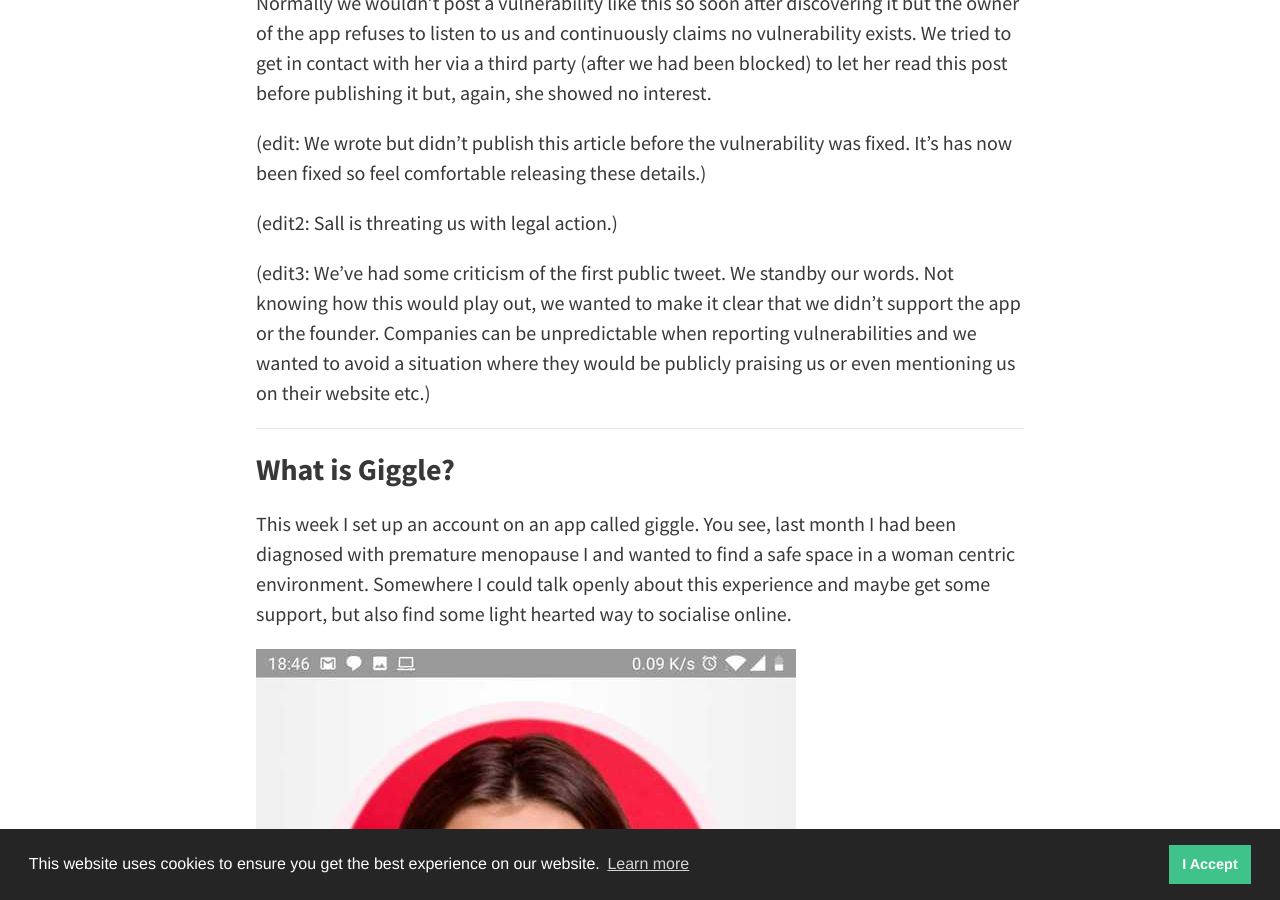
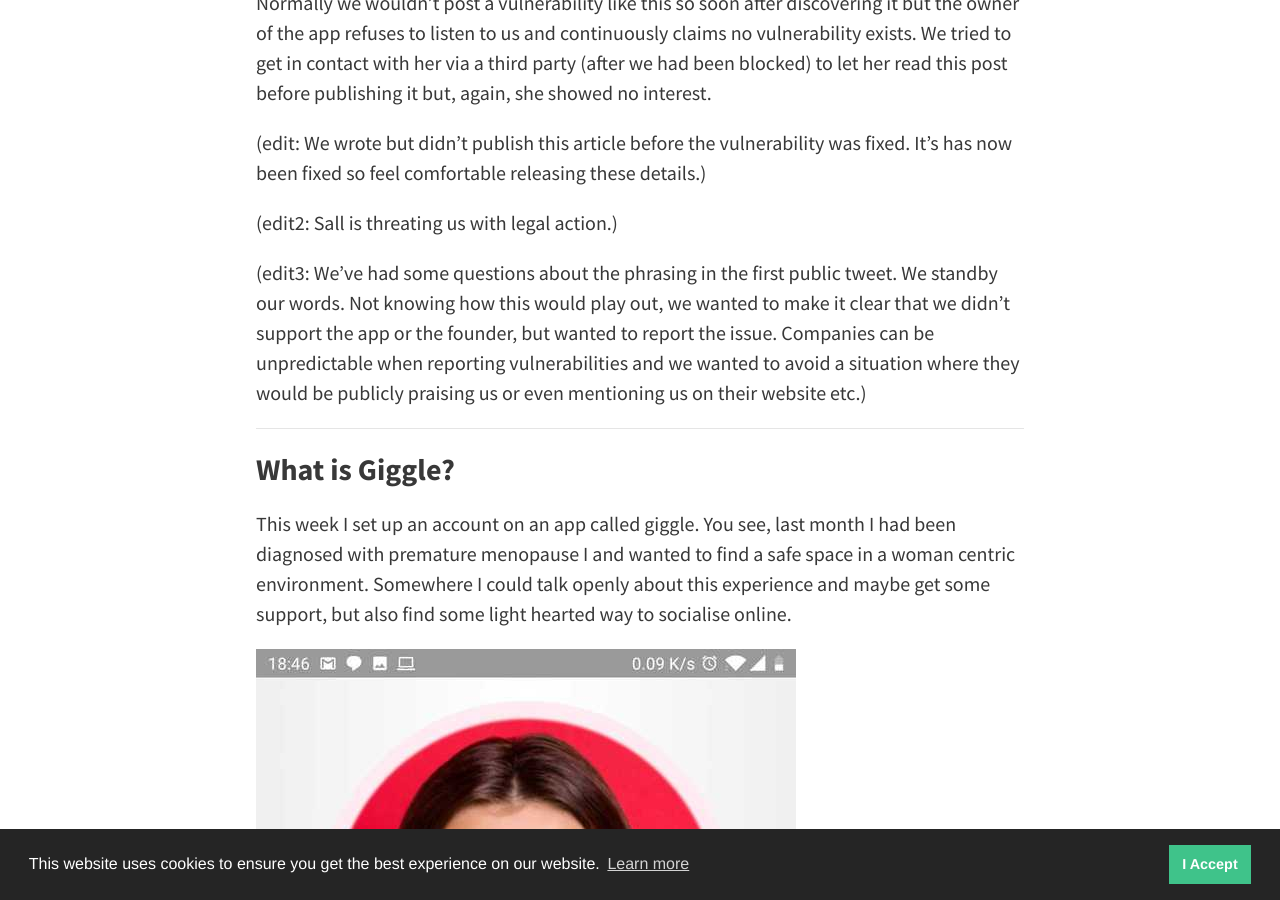
Before and after one commit to DigitalInterruption/research, a Jekyll site: the page built from _posts/2020-09-10-giggle-laughable-security.md, in a window 1280 px wide and 900 px high, scrolled down 559 px. Built offline with Jekyll 4.4.1, drawn with Linux system fonts in a browser that asks for light colours; nearby versions of some CDN libraries.

Commit message:
Update 2020-09-10-giggle-laughable-security.md

```diff
--- a/_posts/2020-09-10-giggle-laughable-security.md
+++ b/_posts/2020-09-10-giggle-laughable-security.md
@@ -15,7 +15,7 @@ Normally we wouldn't post a vulnerability like this so soon after discovering it
 
 (edit2: Sall is threating us with legal action.)
 
-(edit3: We've had some criticism of the first public tweet. We standby our words. Not knowing how this would play out, we wanted to make it clear that we didn't support the app or the founder. Companies can be unpredictable when reporting vulnerabilities and we wanted to avoid a situation where they would be publicly praising us or even mentioning us on their website etc.)
+(edit3: We've had some questions about the phrasing in the first public tweet. We standby our words. Not knowing how this would play out, we wanted to make it clear that we didn't support the app or the founder, but wanted to report the issue. Companies can be unpredictable when reporting vulnerabilities and we wanted to avoid a situation where they would be publicly praising us or even mentioning us on their website etc.)
 
 ---
 
```
